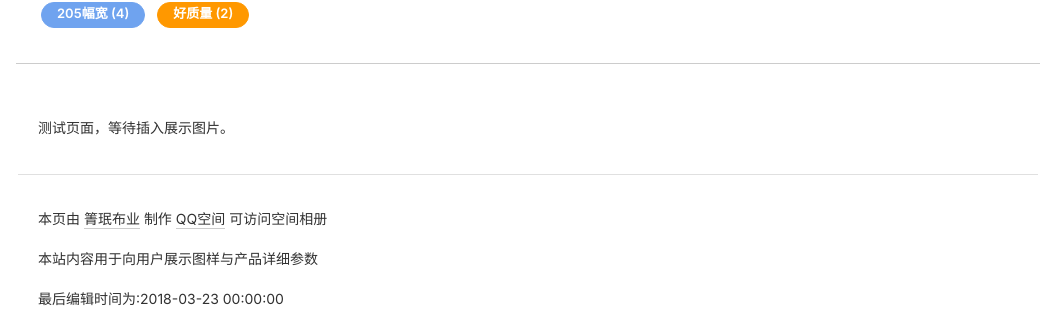
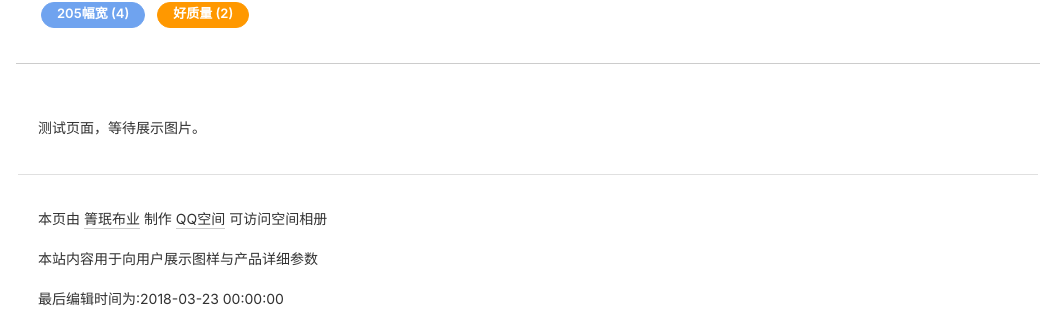
Before and after one commit to winderay/qmby.github.io, a Jekyll site: the page built from _posts/花布/2018-3-23-晶绒.md, in a window 1280 px wide and 967 px high. Shown: the part 211-522 px from the top of the window, without its empty margins (112-1168 px from the left). Built offline with Jekyll 4.4.1, drawn with Linux system fonts in a browser that asks for light colours; nearby versions of some CDN libraries; comment, search, counter and statistics services are not loaded.

Commit message:
Update 2018-3-23-晶绒.md

```diff
--- a/_posts/花布/2018-3-23-晶绒.md
+++ b/_posts/花布/2018-3-23-晶绒.md
@@ -1,7 +1,7 @@
 ---
 layout: blog
 huabu: true
-background-image: http://ot1cc1u9t.bkt.clouddn.com/17-7-16/91630214.jpg
+background-image: http://f.freep.cn/800_563520/upload/webadv/2018-03-14/782cbced18d9452a937b511677cacb37.jpg
 category: 花布
 title: 205幅宽好花布
 tags:
@@ -11,4 +11,4 @@
   - /2018/3/23/晶绒/
 ---
 
-测试页面，等待插入展示图片。
+测试页面，等待展示图片。
```
